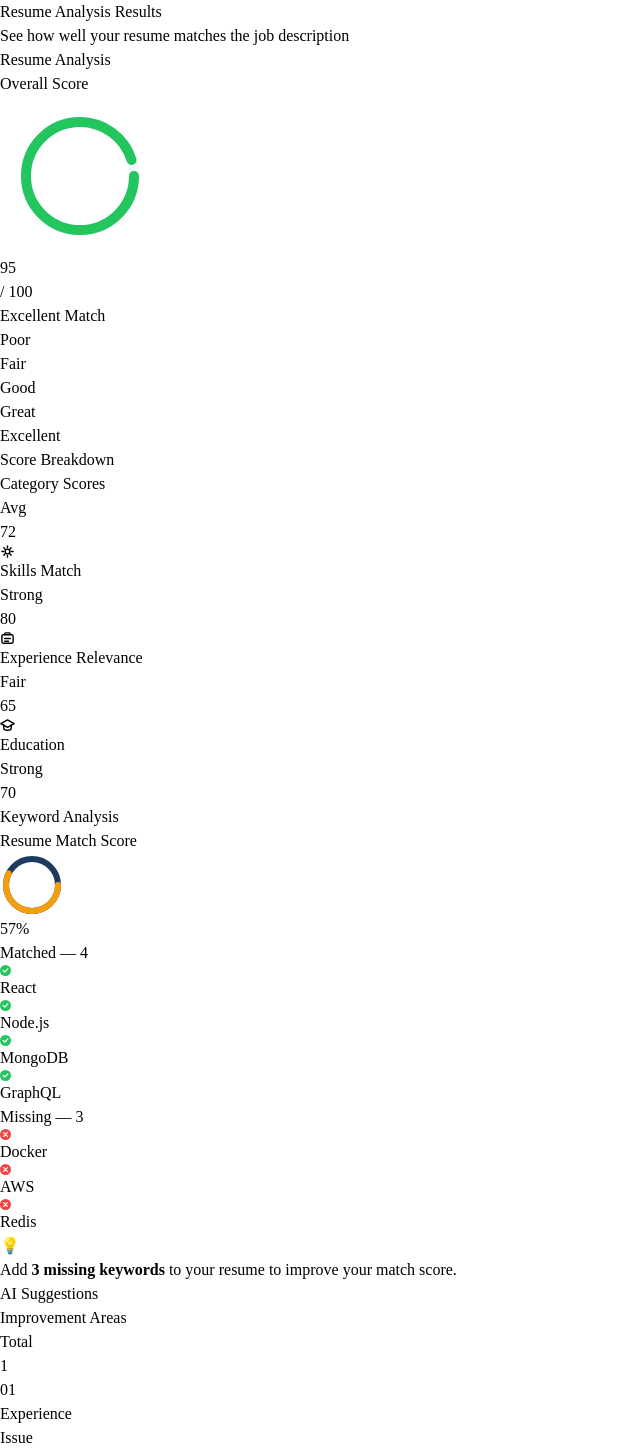
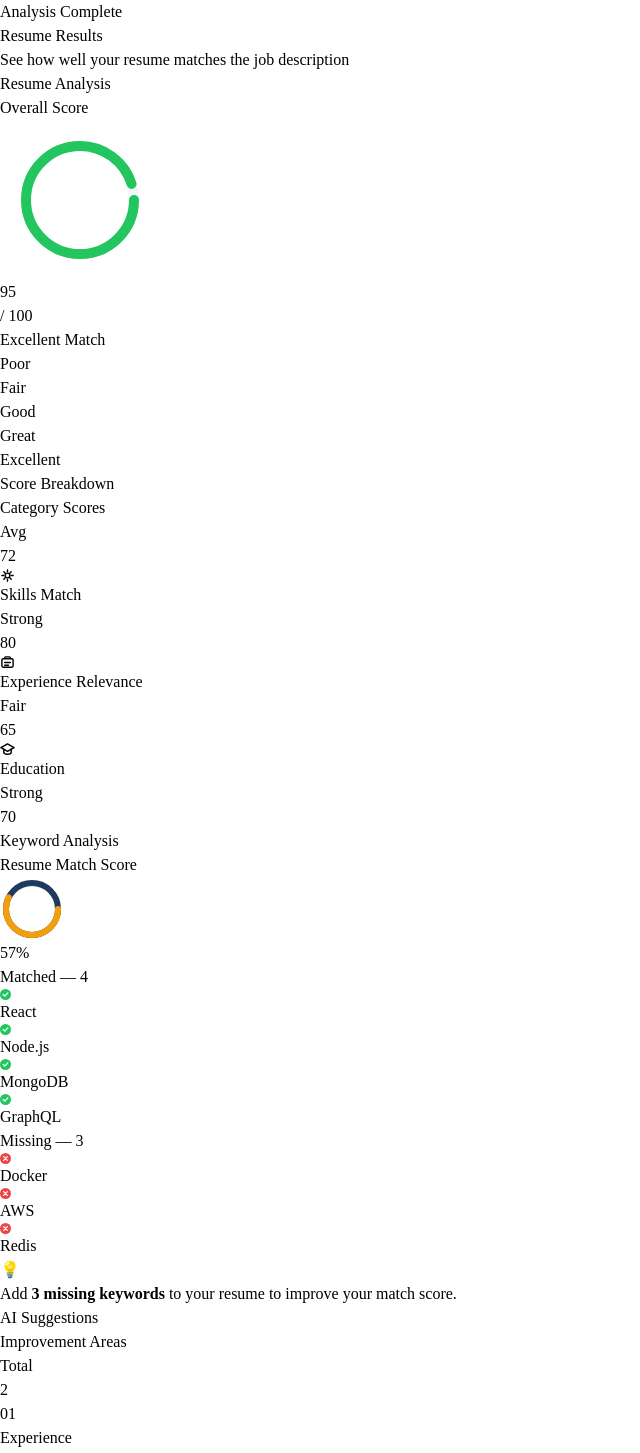
Before and after one commit to mukulpal03/resume-screener, a Next.js app in the folder apps/web/: page /results in a window 1280 px wide. Shown: the top 1453 px of the page, without its empty margins (0-640 px from the left). Built offline with nearby package versions, Linux system fonts and the light colour scheme.

Commit message:
refactor: fix result page ui

```diff
--- a/apps/web/app/results/page.tsx
+++ b/apps/web/app/results/page.tsx
@@ -14,43 +14,33 @@ export default function ResultsPage() {
   };
 
   return (
-    <main className="mx-auto max-w-6xl px-6 py-16 space-y-12">
+    <main className="mx-auto max-w-4xl px-6 py-14 flex flex-col gap-8">
       {/* Header */}
-      <div className="text-center space-y-2">
-        <Text as="h1" size="4xl" weight="semibold">
-          Resume Analysis Results
+      <div className="flex flex-col gap-1">
+        <Text size="xs" weight="semibold" className="text-slate-400 tracking-widest uppercase">
+          Analysis Complete
         </Text>
-
-        <Text size="sm" className="text-muted-foreground">
+        <Text as="h1" size="4xl" weight="bold" className="text-slate-900 tracking-tight">
+          Resume Results
+        </Text>
+        <Text size="sm" className="text-slate-400 mt-1">
           See how well your resume matches the job description
         </Text>
       </div>
 
-      {/* Score Card */}
-      <div className="flex justify-center">
-        <div className="w-full max-w-lg">
+      {/* Score + Breakdown side by side on top row */}
+      <div className="grid gap-6 md:grid-cols-[1fr_1.4fr]">
         <ResultScoreCard score={95} />
-        </div>
-      </div>
-
-      {/* Breakdown + Keywords */}
-      <div className="grid gap-6 md:grid-cols-2">
-        {/* Breakdown */}
-        <div className="rounded-xl border bg-card p-6 shadow-sm">
         <ResultBreakdown breakdown={breakdown} />
       </div>
 
-        {/* Keywords placeholder */}
-        <div className="rounded-xl border bg-card p-6 shadow-sm flex items-center justify-center text-muted-foreground">
+      {/* Keywords full width */}
       <ResultKeywords
         matched={['React', 'Node.js', 'MongoDB', 'GraphQL']}
         missing={['Docker', 'AWS', 'Redis']}
       />
-        </div>
-      </div>
 
-      {/* Suggestions */}
-      <div className="rounded-xl border bg-card p-8 text-center text-muted-foreground shadow-sm">
+      {/* Suggestions full width */}
       <ResultSuggestions
         suggestions={[
           {
@@ -58,9 +48,13 @@ export default function ResultsPage() {
             issue: 'All experience dates are in the future',
             fix: 'Correct employment timeline',
           },
+          {
+            section: 'Skills',
+            issue: 'Missing key technologies listed in the job description',
+            fix: 'Add Docker, AWS, and Redis to your skills section',
+          },
         ]}
-        />{' '}
-      </div>
+      />
     </main>
   );
 }
```
Lines whose indentation alone changed are shown as unchanged.
